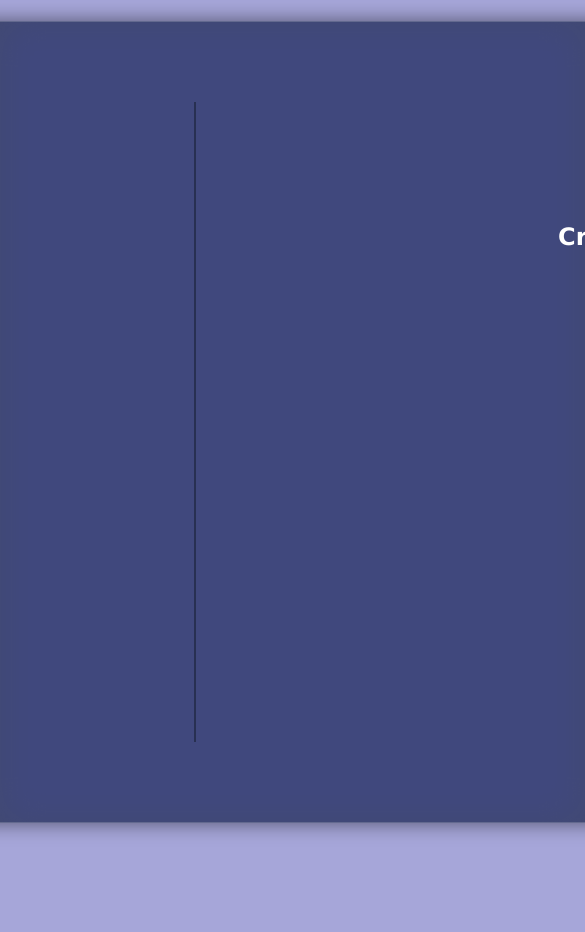
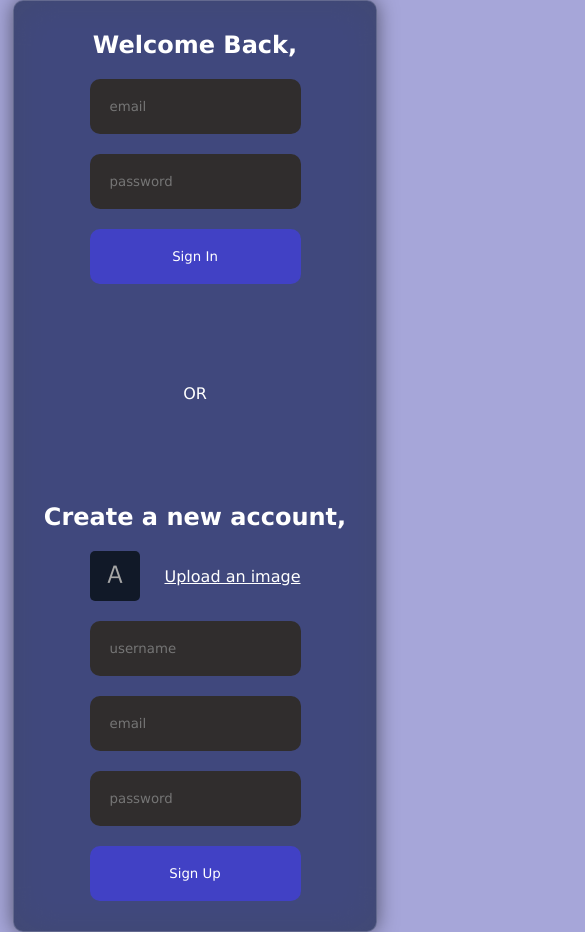
Before and after one commit to mdfarhaan1044/FarChat, a React (Vite) app: page / in a window 390 px wide. Shown: the top 932 px of the page, 585 px wide, since content can reach past the window. Before the commit the page ends 844 px from the top, so only its background shows below. Built offline with nearby package versions, Linux system fonts and the light colour scheme; no server answers.

Commit message:
Login mobile responsive

```diff
--- a/src/components/login/Login.jsx
+++ b/src/components/login/Login.jsx
@@ -103,7 +103,9 @@ const Login = () => {
                     <button disabled={loading}> {loading ? "loading" : "Sign In"}</button>
                 </form>
             </div>
-            <div className="separator"></div>
+            <div className="separator">
+                <span>OR</span>
+            </div>
             <div className="item">
                 <h2>
                     Create a new account,
--- a/src/components/login/login.css
+++ b/src/components/login/login.css
@@ -69,9 +69,19 @@
         }
     }
 
-    .separator {
+    /* .separator {
         height: 80%;
         width: 2px;
         background-color: rgb(17, 25, 40, 0.5);
+    } */
+}
+
+@media screen and (max-width: 425px) {
+    .login {
+        display: flex;
+        flex-direction: column;
+        align-items: center;
+
     }
+
 }
--- a/src/index.css
+++ b/src/index.css
@@ -32,3 +32,21 @@ body {
   border-radius: 10px;
   background-color: rgb(17, 25, 40, 0.9);
 }
+
+
+@media screen and (max-width: 768px) {
+  body {
+    height: 100%;
+    width: 100%;
+  }
+
+  .container {
+    display: flex;
+    margin-left: none;
+    width: 100%;
+    height: 100%;
+    padding: 30px;
+
+  }
+
+}
```
